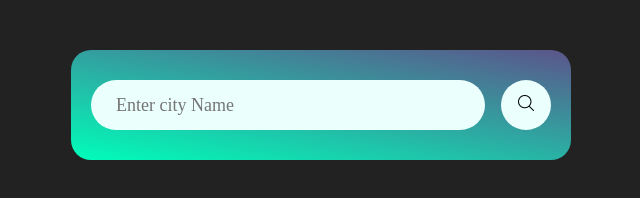
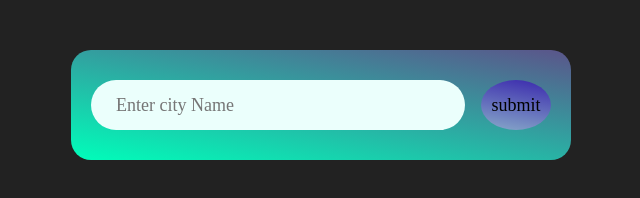
Before and after one commit to srimathikarunakaran/weather-app, a plain HTML site: page Index.html in a window 1280 px wide. Shown: the whole page, without its empty margins (319-959 px from the left). Drawn offline with Linux system fonts and the light colour scheme.

Commit message:
weather btn

```diff
--- a/Index.css
+++ b/Index.css
@@ -44,11 +44,12 @@ body{
 .search button{
     border: 0;
     outline: 0;
-    background: #ebfffc;
+    background: linear-gradient(10deg,#87a9c9,#3a28ad);
     border-radius: 50%;
-    width: 50px;
+    width: 70px;
     height: 50px;
     cursor: pointer;
+    font-size: large;
 }
 
 .search button img{
--- a/Index.html
+++ b/Index.html
@@ -13,7 +13,7 @@
         <div class="search">
             <input type="text" placeholder="Enter city Name" spellcheck="false">
             <button>
-                <img src="Images/search.png">
+                submit
             </button>
         </div>
 
```
